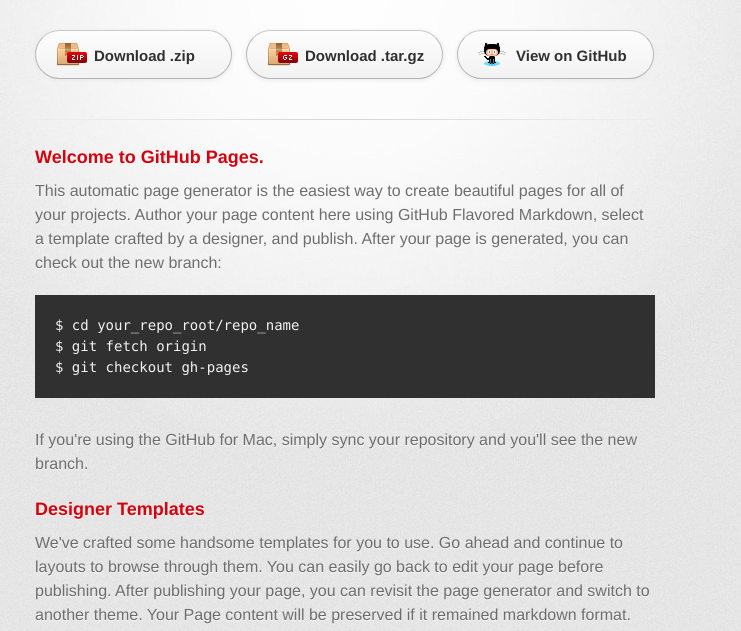
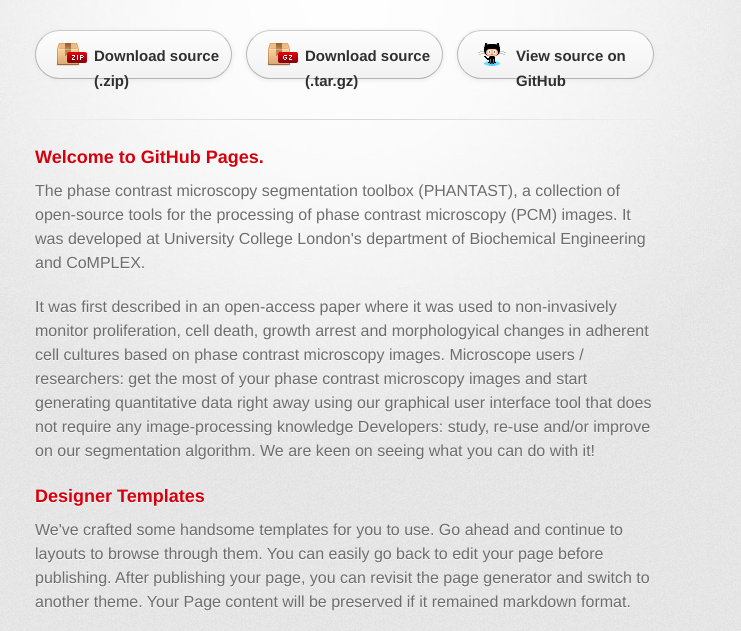
Before and after one commit to nicjac/PHANTAST-MATLAB, a plain HTML site: page index.html in a window 1280 px wide. Shown: the part 127-758 px from the top of the page, without its empty margins (295-1036 px from the left). Drawn offline with Linux system fonts and the light colour scheme; a web font is replaced by a local one.

Commit message:
Test website

```diff
--- a/index.html
+++ b/index.html
@@ -10,7 +10,7 @@
     <!--[if lt IE 9]>
     <script src="//html5shiv.googlecode.com/svn/trunk/html5.js"></script>
     <![endif]-->
-    <title>Phantast by nicjac</title>
+    <title>Phantast by Nicolas Jaccard</title>
   </head>
 
   <body>
@@ -23,9 +23,9 @@
         </header>
 
         <section id="downloads" class="clearfix">
-          <a href="https://github.com/nicjac/phantast/zipball/master" id="download-zip" class="button"><span>Download .zip</span></a>
-          <a href="https://github.com/nicjac/phantast/tarball/master" id="download-tar-gz" class="button"><span>Download .tar.gz</span></a>
-          <a href="https://github.com/nicjac/phantast" id="view-on-github" class="button"><span>View on GitHub</span></a>
+          <a href="https://github.com/nicjac/phantast/zipball/master" id="download-zip" class="button"><span>Download  source (.zip)</span></a>
+          <a href="https://github.com/nicjac/phantast/tarball/master" id="download-tar-gz" class="button"><span>Download source (.tar.gz)</span></a>
+          <a href="https://github.com/nicjac/phantast" id="view-on-github" class="button"><span>View source on GitHub</span></a>
         </section>
 
         <hr>
@@ -34,15 +34,14 @@
           <h3>
 <a id="welcome-to-github-pages" class="anchor" href="#welcome-to-github-pages" aria-hidden="true"><span class="octicon octicon-link"></span></a>Welcome to GitHub Pages.</h3>
 
-<p>This automatic page generator is the easiest way to create beautiful pages for all of your projects. Author your page content here using GitHub Flavored Markdown, select a template crafted by a designer, and publish. After your page is generated, you can check out the new branch:</p>
+<p>The phase contrast microscopy segmentation toolbox (PHANTAST), a collection of open-source tools for the processing of phase contrast microscopy (PCM) images. It was developed at University College London's department of Biochemical Engineering and CoMPLEX.</p>
 
-<pre><code>$ cd your_repo_root/repo_name
-$ git fetch origin
-$ git checkout gh-pages
-</code></pre>
+<p>
+It was first described in an open-access paper where it was used to non-invasively monitor proliferation, cell death, growth arrest and morphologyical changes in adherent cell cultures based on phase contrast microscopy images.
 
-<p>If you're using the GitHub for Mac, simply sync your repository and you'll see the new branch.</p>
-
+Microscope users / researchers: get the most of your phase contrast microscopy images and start generating quantitative data right away using our graphical user interface tool that does not require any image-processing knowledge
+Developers: study, re-use and/or improve on our segmentation algorithm. We are keen on seeing what you can do with it!
+</p>
 <h3>
 <a id="designer-templates" class="anchor" href="#designer-templates" aria-hidden="true"><span class="octicon octicon-link"></span></a>Designer Templates</h3>
 
```
